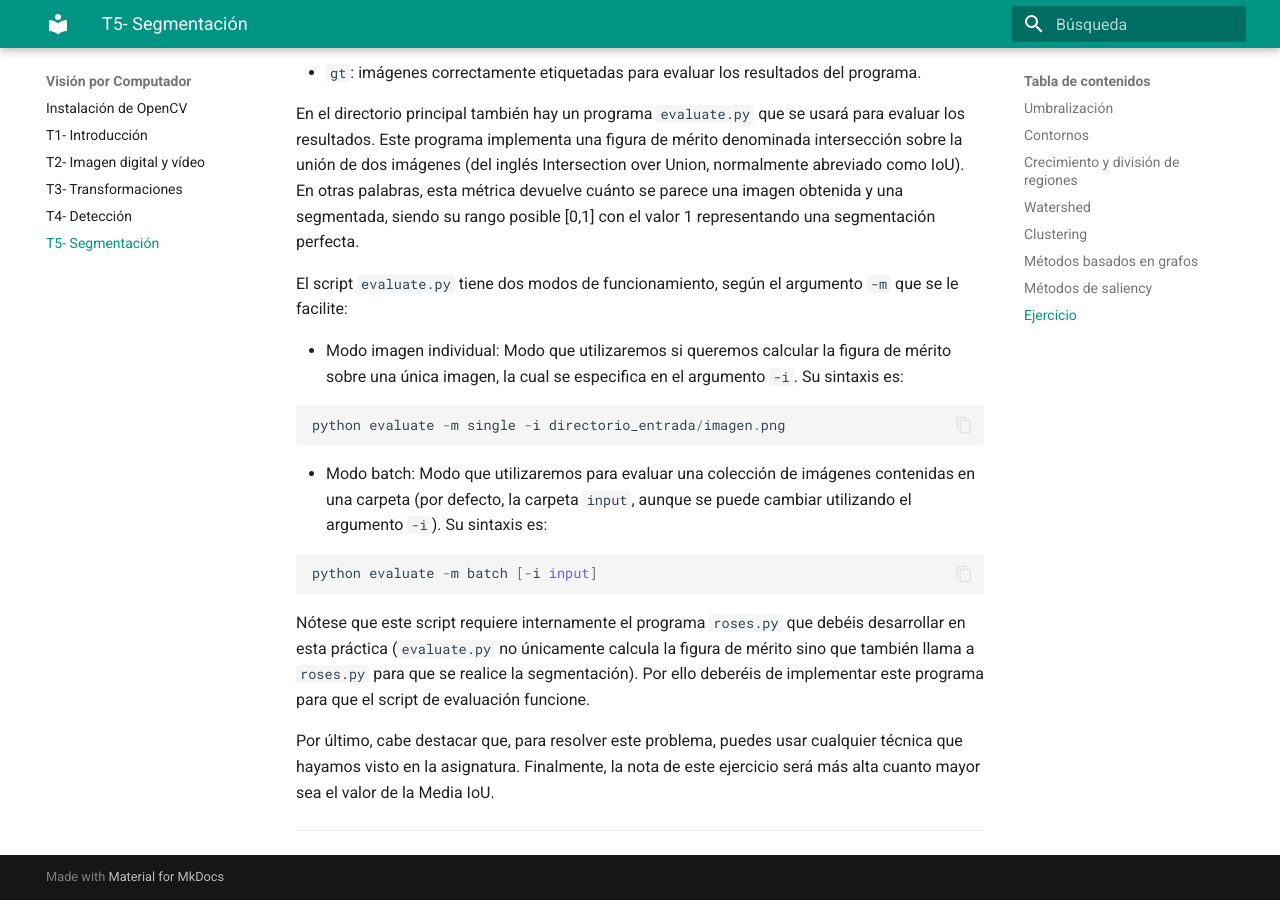
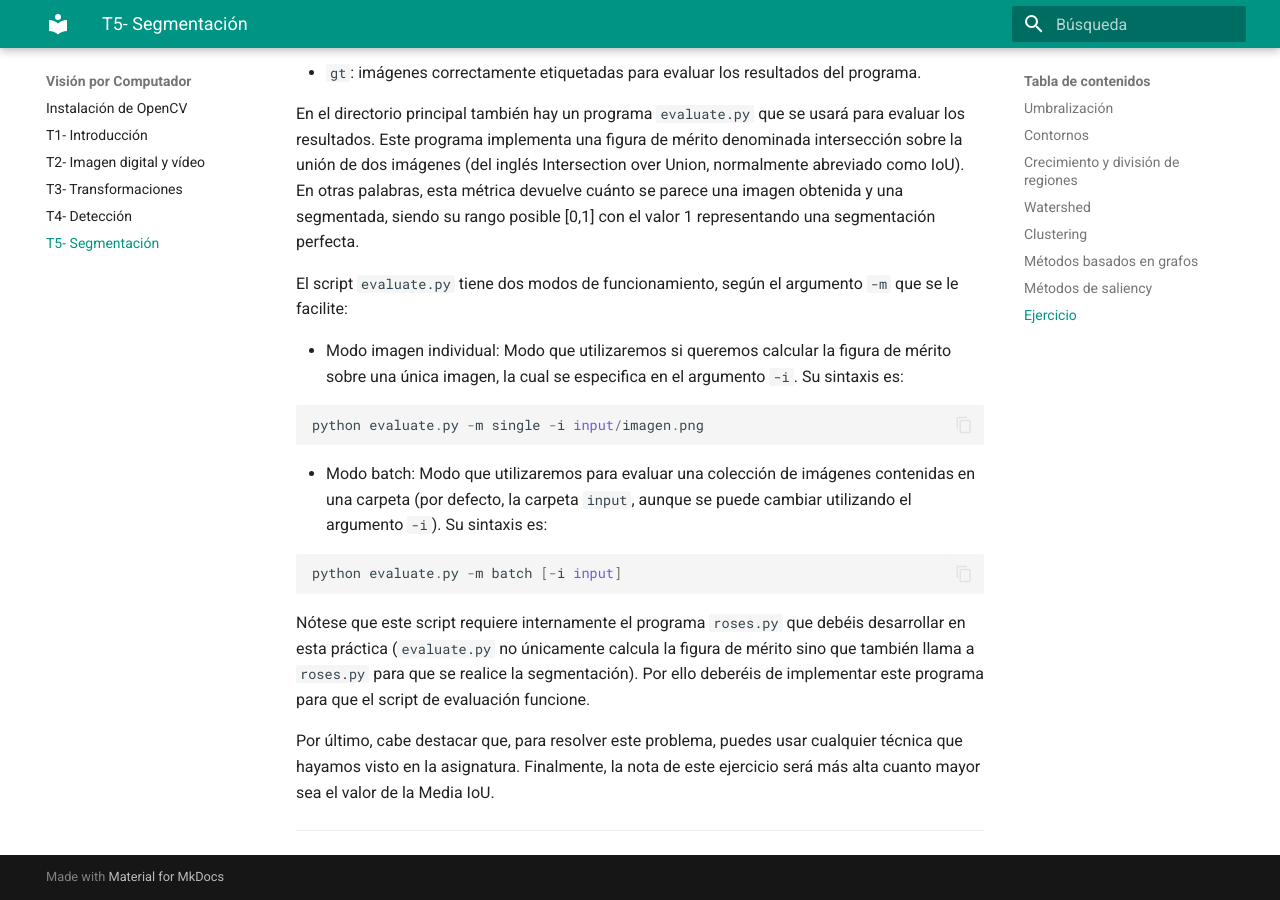
Before and after one commit to pertusa/VisionPorComputador, an MkDocs documentation site: the page built from docs/segmentacion.md, in a window 1280 px wide and 900 px high, scrolled down 9717 px. Built offline with MkDocs 1.6.1 and Material for MkDocs 9.7.7, drawn with Linux system fonts in a browser that asks for light colours.

Commit message:
Updating documents

````diff
--- a/docs/segmentacion.md
+++ b/docs/segmentacion.md
@@ -279,14 +279,14 @@ El script `evaluate.py` tiene dos modos de funcionamiento, según el argumento `
 * Modo imagen individual: Modo que utilizaremos si queremos calcular la figura de mérito sobre una única imagen, la cual se especifica en el argumento `-i`. Su sintaxis es:
 
 ```python
-python evaluate -m single -i directorio_entrada/imagen.png
+python evaluate.py -m single -i input/imagen.png
 ```
 
 
 * Modo batch: Modo que utilizaremos para evaluar una colección de imágenes contenidas en una carpeta (por defecto, la carpeta `input`, aunque se puede cambiar utilizando el argumento `-i`). Su sintaxis es:
 
 ```python
-python evaluate -m batch [-i input]
+python evaluate.py -m batch [-i input]
 ```
 
 Nótese que este script requiere internamente el programa `roses.py` que debéis desarrollar en esta práctica (`evaluate.py` no únicamente calcula la figura de mérito sino que también llama a `roses.py` para que se realice la segmentación). Por ello deberéis de implementar este programa para que el script de evaluación funcione.
````
